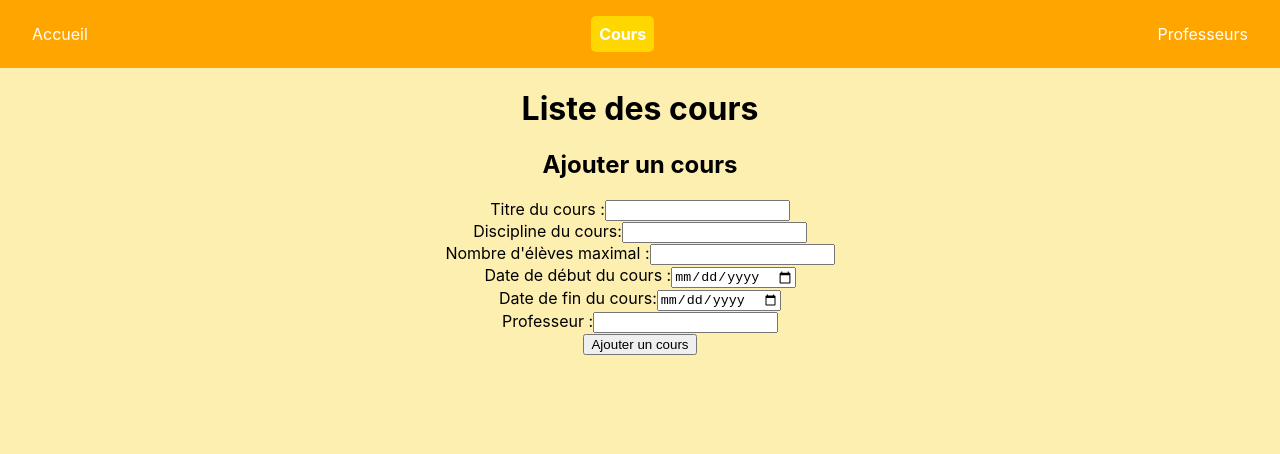
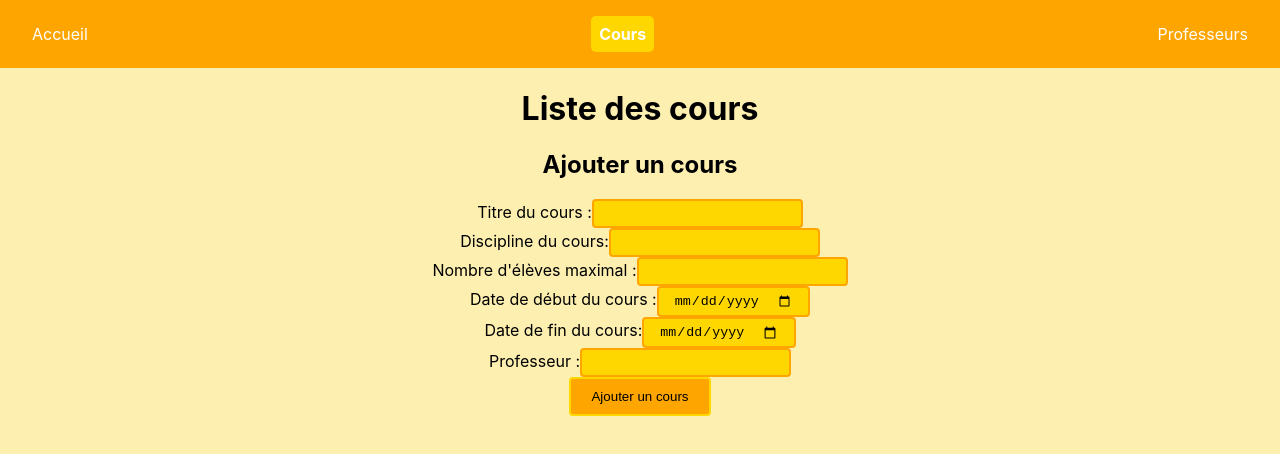
Before and after one commit to MouadMalhoud/Cegep-React, a React (Create React App) app: page /Cours in a window 1280 px wide. Shown: the top 454 px of the page. Built offline with nearby package versions, Linux system fonts and the light colour scheme.

Commit message:
FAIT:Style pour les boutons & input

```diff
--- a/src/components/Professeurs.js
+++ b/src/components/Professeurs.js
@@ -1,13 +1,15 @@
 import React, { useState } from "react";
 import Card from "../UI/Card.js";
 const Professeurs = (prop) => {
-  const [professeurs, setProfesseurs] = useState([]);
+  const localprofs = localStorage.getItem('profs')
+  const [professeurs, setProfesseurs] = useState(localprofs ? JSON.parse(localprofs) : []);
 
   const [nouveauProfesseur, setNouveauProfesseur] = useState({
     nom: "",
     prenom: "",
     dateEmbauche: "",
     photo: "",
+    nbCours: 0,
   });
 
   const ChangementHandler = (e) => {
@@ -18,12 +20,14 @@ const Professeurs = (prop) => {
     e.preventDefault();
 
     setProfesseurs([...professeurs, { ...nouveauProfesseur, listeCours: [] }]);
-
+    console.log(professeurs)
+    localStorage.setItem('profs', JSON.stringify(professeurs))
     setNouveauProfesseur({
       dateEmbauche: "",
       nom: "",
       prenom: "",
       photo: "",
+      nbCours: 0,
     });
   };
 
--- a/src/styles/Cours.css
+++ b/src/styles/Cours.css
@@ -0,0 +1,24 @@
+input[type="text"], input[type=number], input[type=date] {
+    padding: 5px 15px;
+    border-radius: 4px;
+    background-color: #FFD700;
+    border: 2px solid #FFA500;
+    gap:1em;
+  }
+
+button {
+  padding: 10px 20px;
+  border-radius: 4px;
+  background-color: #FFA500;
+  border: 2px solid #FFD700;
+  cursor: pointer;
+}
+button:hover{
+background-color: #FFD700;
+border: 2px solid #FFA500;
+}
+button:active{
+  background-color: #FFA500;
+  border: 2px solid #FFD700;
+  transform: translateY(2px);
+}
```
